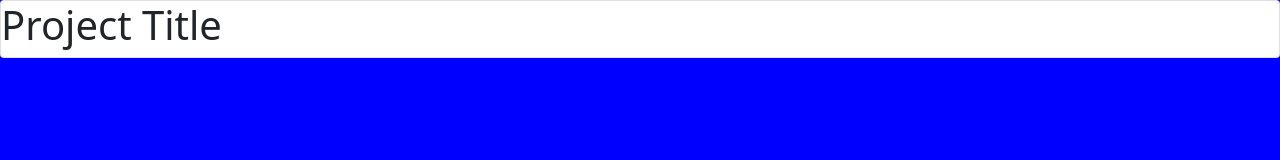
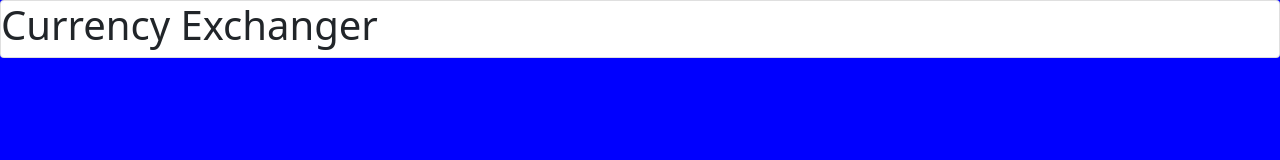
Before and after one commit to JLEWilson/currency_exchanger, a website built with webpack: page src/index.html in a window 1280 px wide. Built offline with nearby package versions, Linux system fonts and the light colour scheme.

Commit message:
Project name to files

```diff
--- a/package.json
+++ b/package.json
@@ -1,5 +1,5 @@
 {
-  "name": "project_template",
+  "name": "currency_exchanger",
   "version": "1.0.0",
   "description": "",
   "main": "index.js",
--- a/src/index.html
+++ b/src/index.html
@@ -1,10 +1,10 @@
 <html lang="en-US">
 <head>
-  <title>Project Template</title>
+  <title>Currency Exchanger</title>
 </head>
 <body>
   <div class="card">
-    <h1 class="card-title">Project Title</h1>
+    <h1 class="card-title">Currency Exchanger</h1>
   </div>
 </body>
 </html>
```
Also changed, not shown: README.md, 1 other file.
